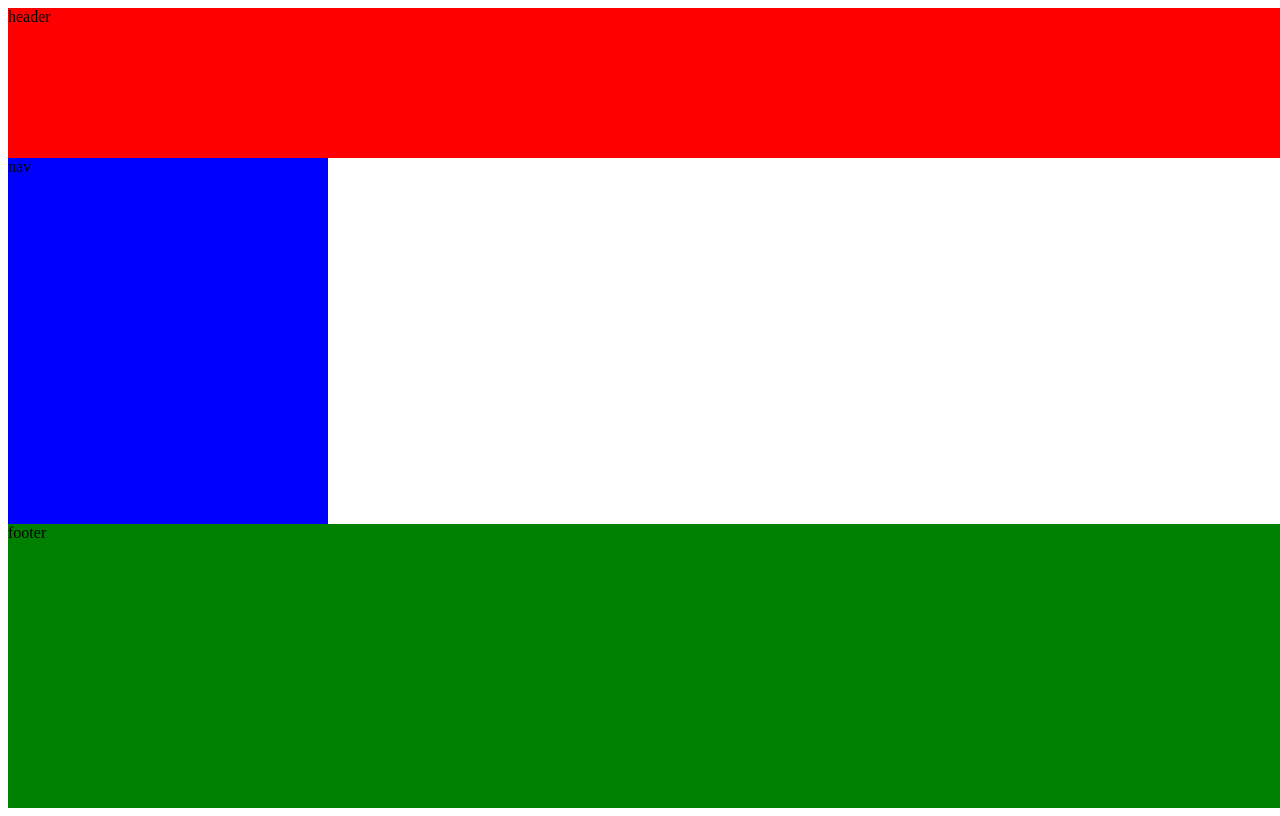
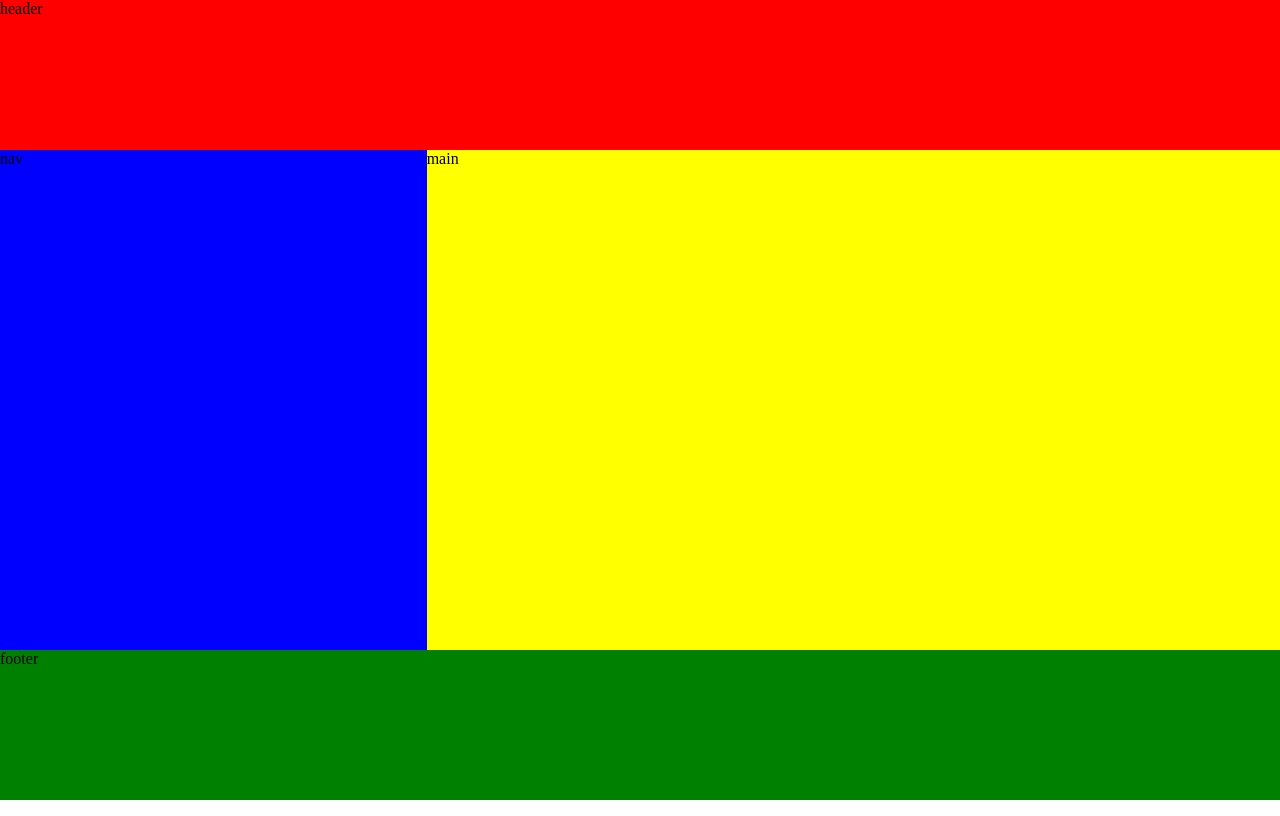
Before and after one commit to vlad-saling/Le-co-Grid, a plain HTML site: page named-lines.html in a window 1280 px wide. Drawn offline with Linux system fonts and the light colour scheme.

Commit message:
simple layout demo

```diff
--- a/named-lines.html
+++ b/named-lines.html
@@ -1,47 +1,44 @@
 <!DOCTYPE html>
+
 <head>
     <style>
-
-
-
         body {
+            margin: 0;
+            padding: 0;
             height: 100vh;
             width: 100vw;
             display: grid;
-  grid-template-rows: 150px [nav-start] auto 100px [nav-end];
-  grid-template-columns: [header-start] minmax(200px, 3fr) 9fr [header-end];
+            grid-template-rows: 150px [nav-start] auto [nav-end] 150px;
+            grid-template-columns: [header-start] minmax(300px, 1fr) 2fr [header-end];
         }
-
 
         header {
             background-color: red;
             grid-column: header-start / header-end;
         }
+
         nav {
             background-color: blue;
             grid-row: nav-start / nav-end;
         }
 
+        main {
+            background-color: yellow;
+            grid-row: nav-start / nav-end;
+            grid-column: 9fr;
+        }
+
         footer {
             background-color: green;
+            grid-row-start: [nav-end];
             grid-column: header-start / header-end;
         }
-
-
-
     </style>
-
-
-
 </head>
 
 <body>
-
-
-    <header class="header">header</header>
-
-    <nav class="nav">nav</nav>
-
-    <footer class="footer">footer</footer>
-
+    <header>header</header>
+    <nav>nav</nav>
+    <main>main</main>
+    <footer>footer</footer>
 </body>
```
Lines whose indentation alone changed are shown as unchanged.
